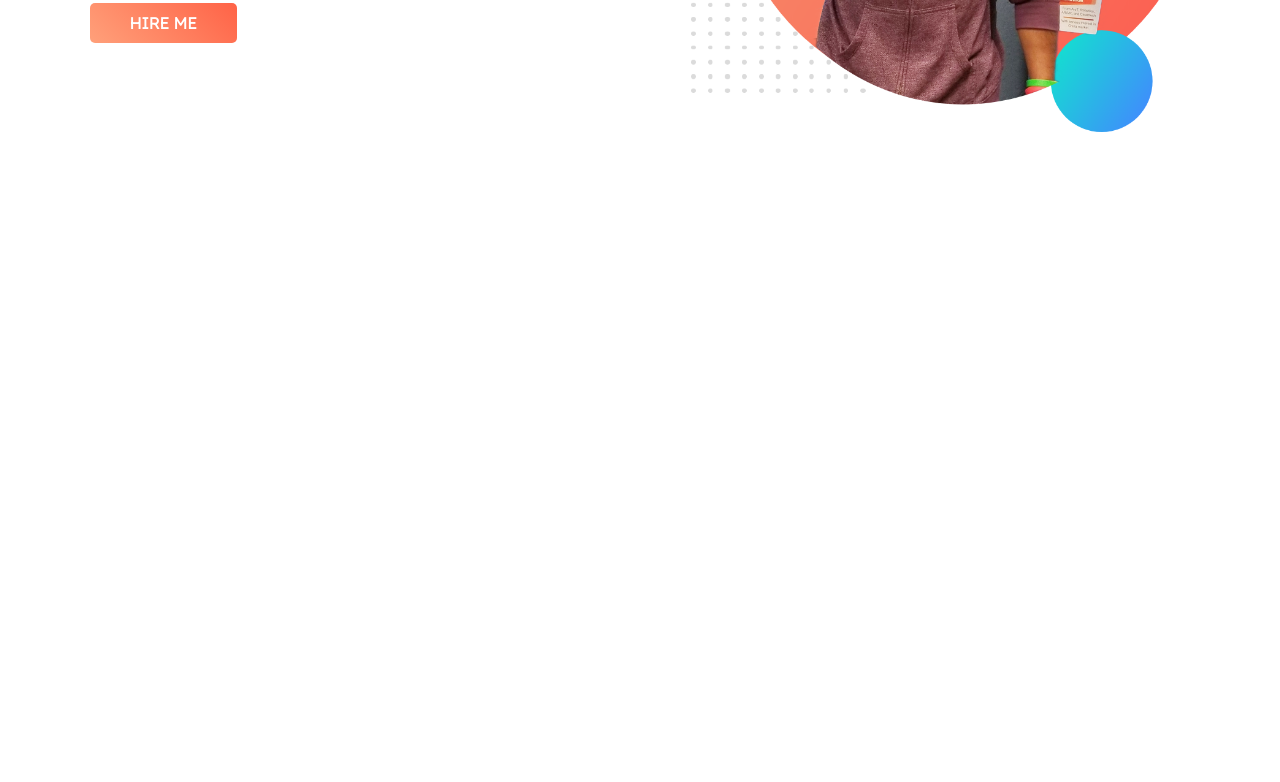
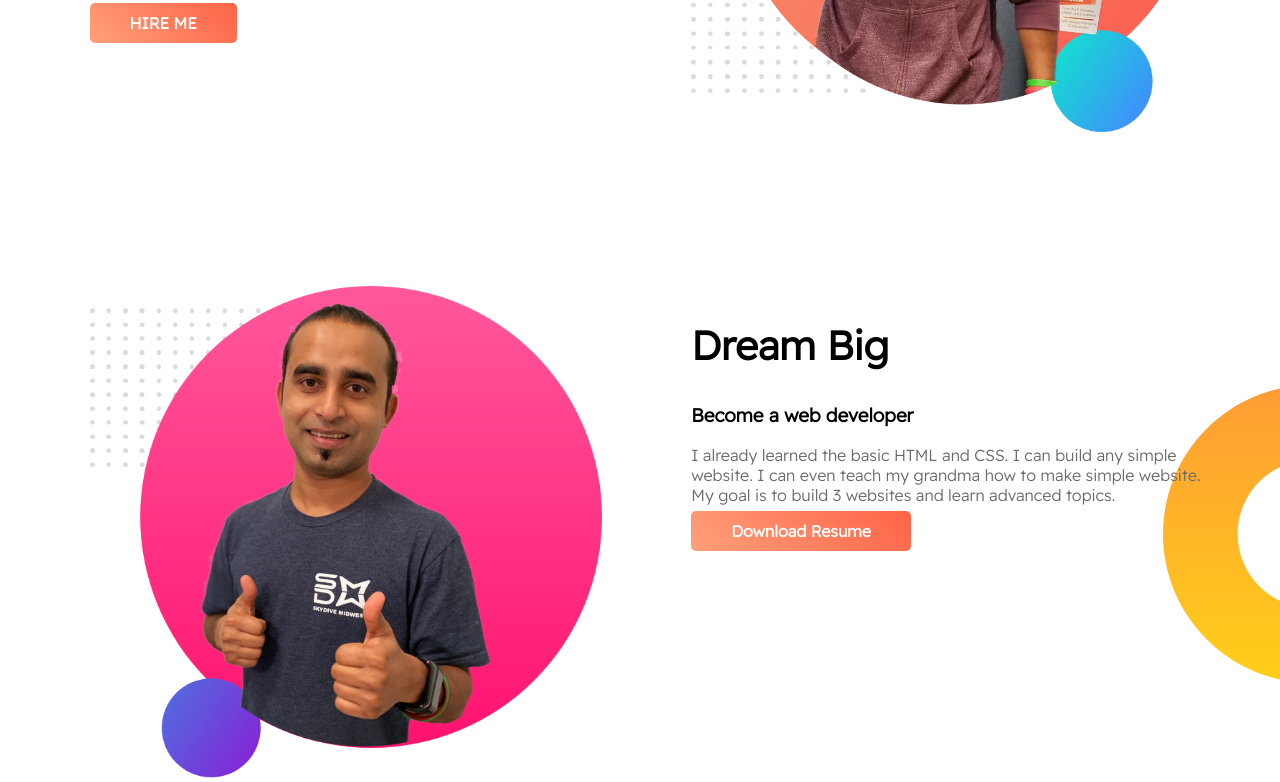
Before and after one commit to Mahmud-Shukhon/Practice-Portfolio, a plain HTML site: page pages/index.html in a window 1280 px wide. Shown: the part 376-1158 px from the top of the page. Before the commit the page ends 800 px from the top, so only its background shows below. Drawn offline with Linux system fonts and the light colour scheme.

Commit message:
Dream Section Completed

```diff
--- a/pages/index.html
+++ b/pages/index.html
@@ -23,9 +23,9 @@
 
             <h3>Building Climber and Train Stopper</h3>
 
-            <p>You might saw me jumping, climbing buildings, and stopping trains. But nobody pays me a dime for that work. That's why I am learning and mastering web development. I will not stop until I become the Web Development Hero.</p>
+            <p class="silver-text">You might saw me jumping, climbing buildings, and stopping trains. But nobody pays me a dime for that work. That's why I am learning and mastering web development. I will not stop until I become the Web Development Hero.</p>
 
-            <a id="hire-button" href="https://www.linkedin.com/company/programminghero/">HIRE ME</a>
+            <a class="link-button" href="https://www.linkedin.com/company/programminghero/">HIRE ME</a>
         </div>
 
         <div class="half-width">
@@ -33,5 +33,19 @@
         </div>
     </section>
 
+    <section id="dream-section">
+        <div class="half-width">
+            <img src="../media/images/jhankar2.png" alt="Jhankar Mahbub image">
+        </div>
+
+        <div class="half-width">
+            <h2>Dream Big</h2>
+            <h3>Become a web developer</h3>
+
+            <p class="silver-text">I already learned the basic HTML and CSS. I can build any simple website. I can even teach my grandma how to make simple website. My goal is to build 3 websites and learn advanced topics.</p>
+            <a class="link-button" href="https://www.linkedin.com/company/programminghero/">Download Resume</a>
+        </div>
+    </section>
+
 </body>
 </html>
--- a/styles/style.css
+++ b/styles/style.css
@@ -8,10 +8,15 @@ body{
     color: orange;
 }
 
+.silver-text{
+    color: dimgray;
+}
+
 #welcome-section{
     display: flex;
     background-image: url(../media/images/top-banner.png);
     background-repeat: no-repeat;
+    padding-bottom: 150px;
 }
 
 #welcome-section h1{
@@ -35,7 +40,7 @@ body{
     width: 100%;
 }
 
-#hire-button{
+.link-button{
     text-decoration: none;
     background: linear-gradient(45deg, lightsalmon, tomato);
     padding: 10px 40px;
@@ -43,3 +48,19 @@ body{
     color: white;
     font-weight: 700;
 }
+
+#dream-section{
+    display: flex;
+    background-image: url(../media/images/dream-bg.png);
+    background-repeat: no-repeat;
+    background-position: right;
+}
+
+#dream-section h2{
+    font-size: 40px;
+}
+
+#dream-section h3{
+    font-size: 1.17em;
+    font-weight: bold;
+}
```
